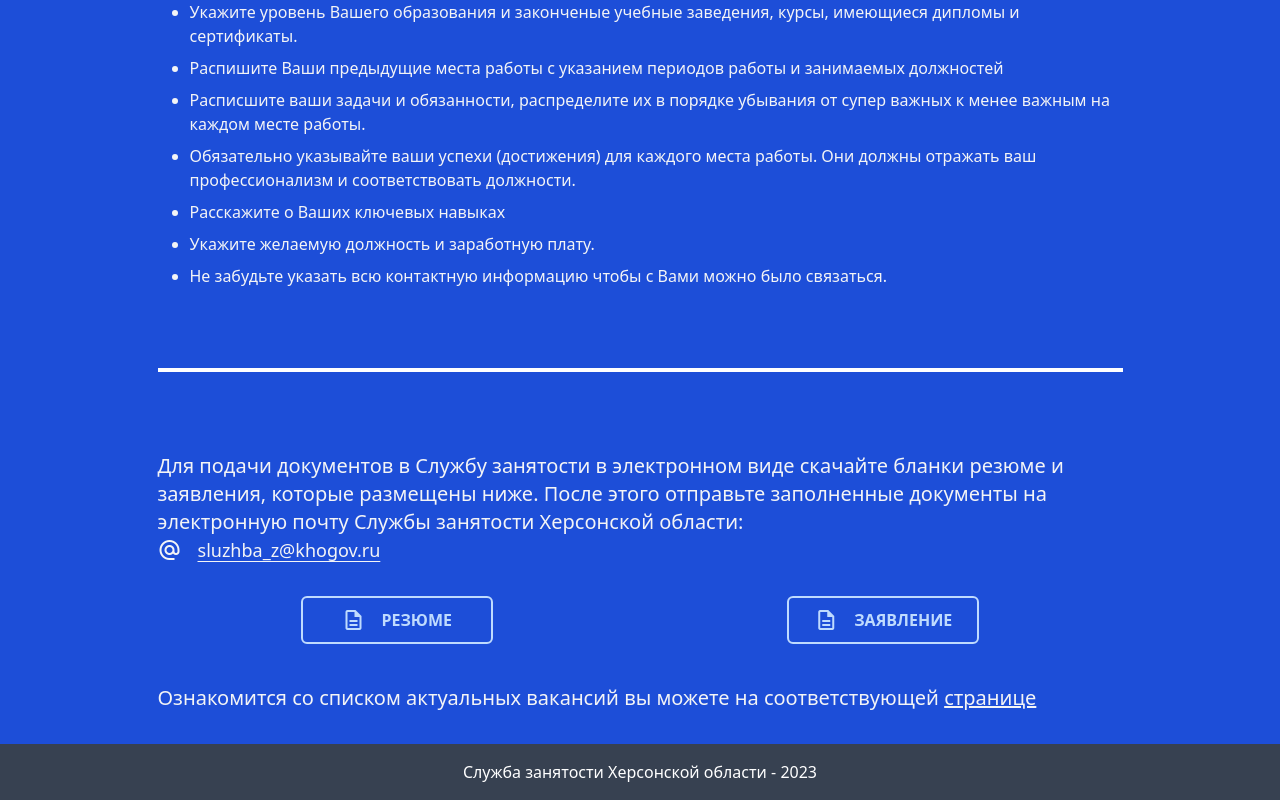
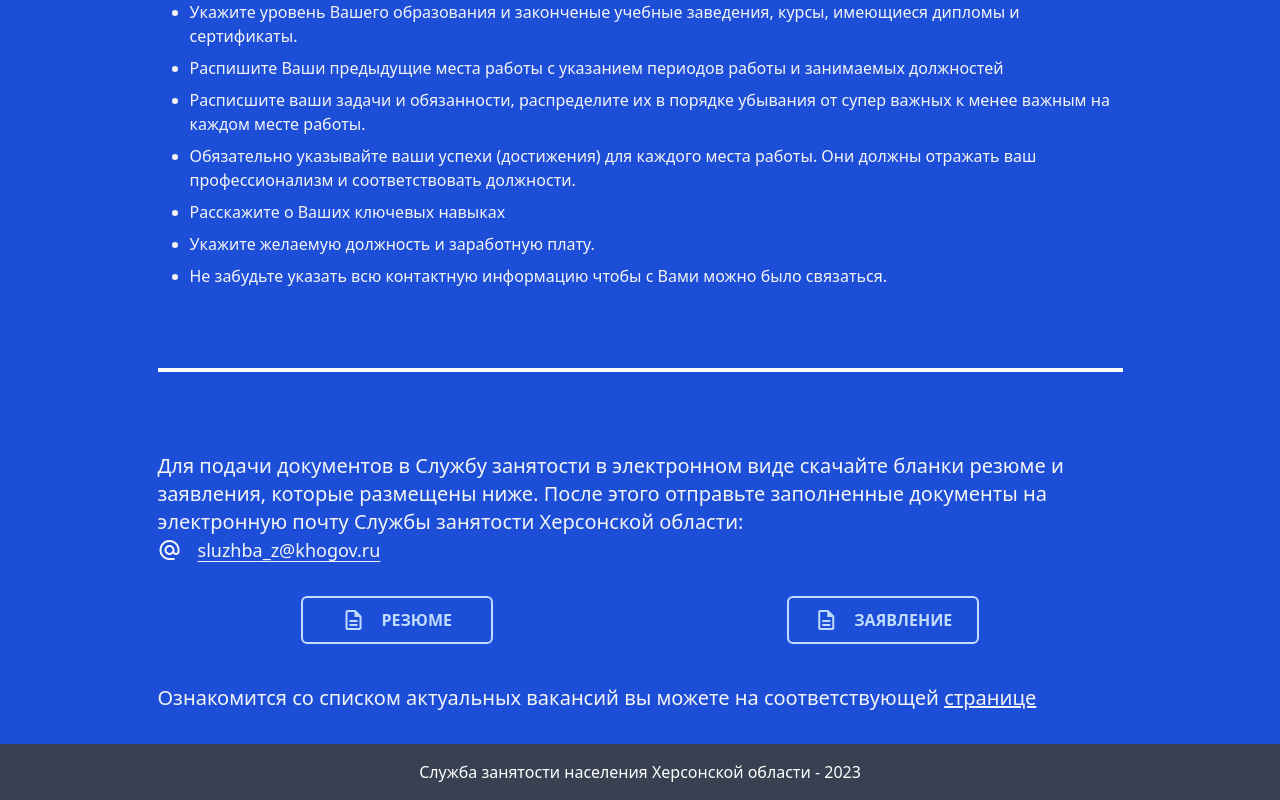
Before and after one commit to employmentservicesks/next-site, a Next.js app: page / in a window 1280 px wide. Shown: the part 3124-3924 px from the top of the page. Built offline with nearby package versions, Linux system fonts and the light colour scheme.

Commit message:
Update Footer.js
Update

```diff
--- a/components/Footer.js
+++ b/components/Footer.js
@@ -4,7 +4,7 @@ const Footer = memo(function Footer() {
   const date = new Date();
   return (
     <div className="w-full bg-gray-300 dark:bg-gray-700 text-black dark:text-white text-center align-middle py-4">
-      Служба занятости Херсонской области - {date.getFullYear()}
+      Служба занятости населения Херсонской области - {date.getFullYear()}
     </div>
   );
 });
```
